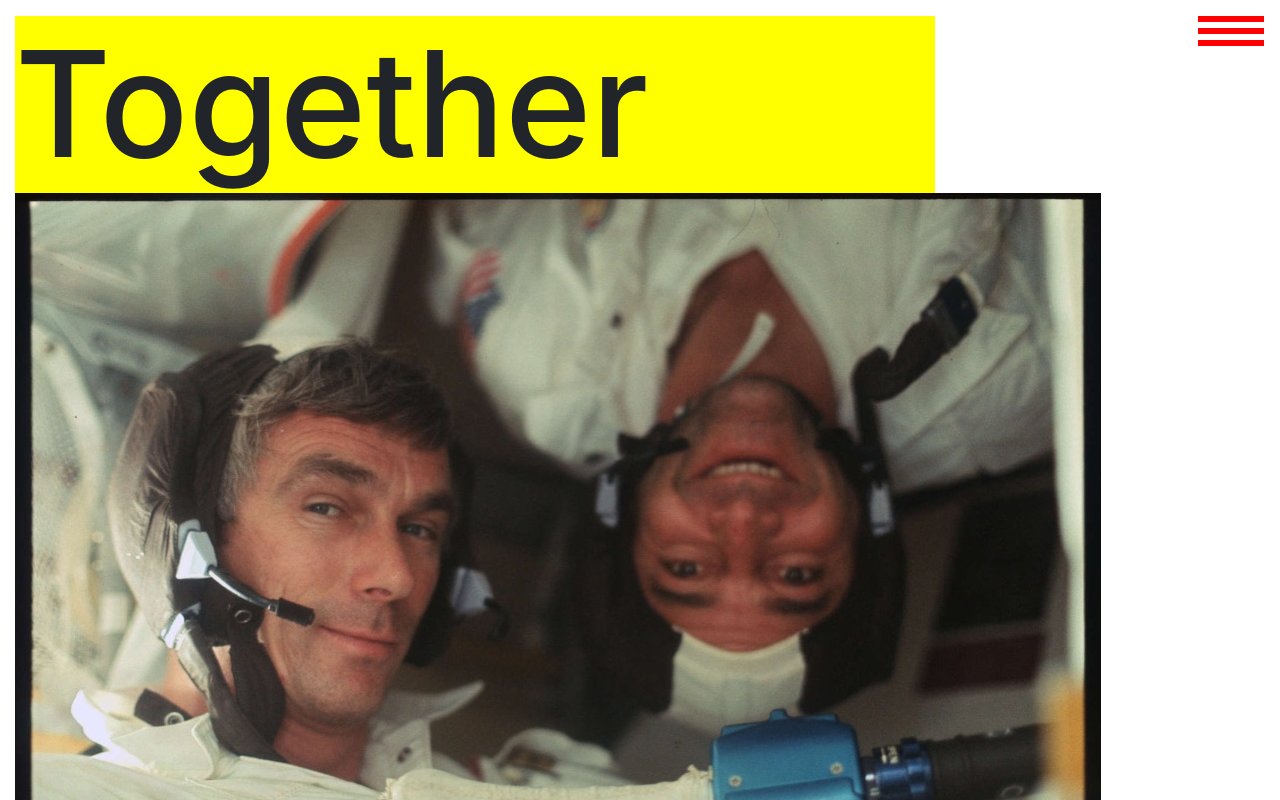
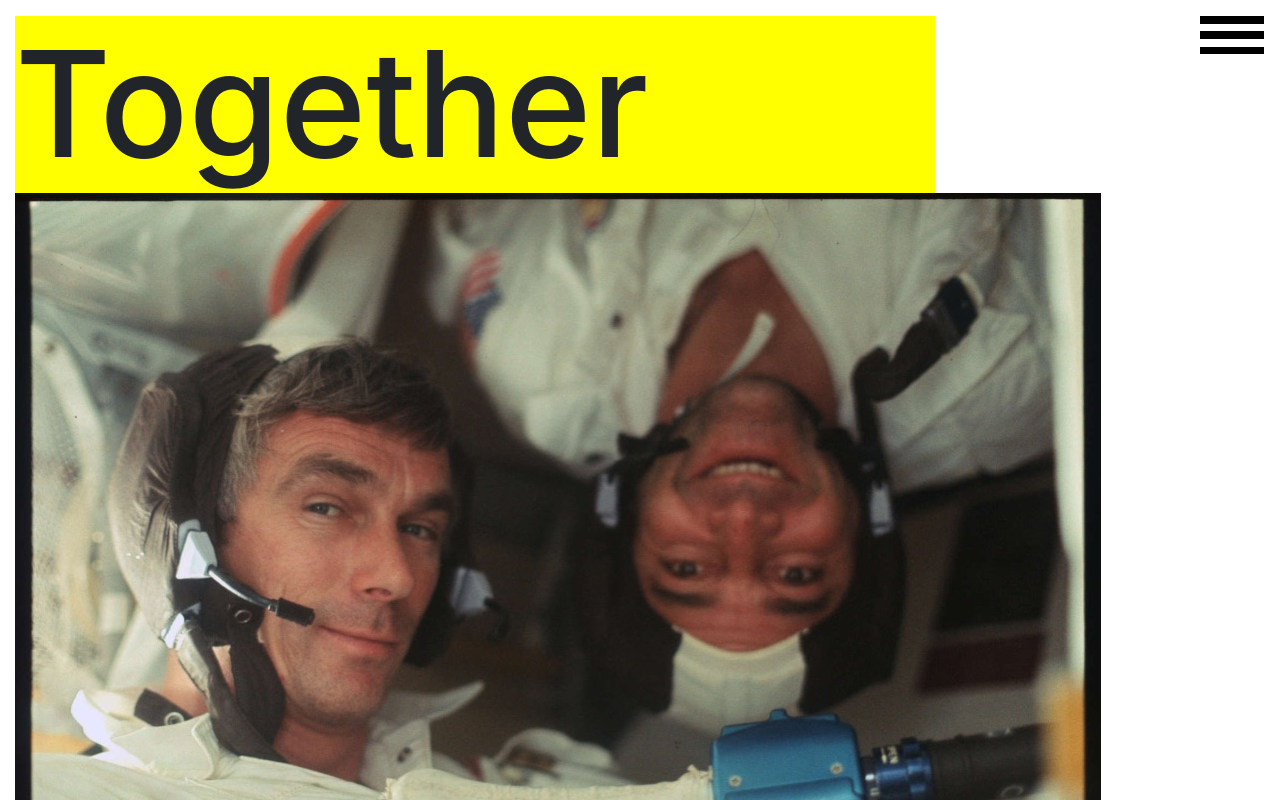
Before and after one commit to alekvuka/my_site_deployed, a React (Create React App) app: page / in a window 1280 px wide. Built offline with nearby package versions, Linux system fonts and the light colour scheme.

Commit message:
add Interval so that the burger menu icon switches between red and black

```diff
--- a/src/App.css
+++ b/src/App.css
@@ -40,21 +40,33 @@
 /* Position and sizing of burger button */
 .bm-burger-button {
   position: fixed;
-  width: 66px;
-  height: 30px;
-  right: 1rem;
-  top: 1rem;
+  width: 5vw;
+  height: 3vw;
+  right: 1em;
+  top: 1em;
 }
 
 /* Color/shape of burger icon bars */
-.bm-burger-bars {
-  background: red;
-}
+
 
 /* Color/shape of burger icon bars on hover*/
 .bm-burger-bars-hover {
   background: #373a47;
 }
+
+/* .bm-burger-bars {
+  background: red;
+} */
+
+.background1 {
+  background: black;
+}
+
+.background2 {
+  background: red;
+}
+
+
 
 /* Position and sizing of clickable cross button */
 .bm-cross-button {
--- a/src/App.js
+++ b/src/App.js
@@ -11,6 +11,7 @@ import './App.css'
 import photo from './a.jpg'
 import hello from './hello.jpg'
 import SideMenu from './components/SideMenu.js'
+import AstroImage from './components/AstroImage.js'
 
 
 class App extends React.Component {
@@ -57,7 +58,7 @@ class App extends React.Component {
     let buildTimer = setTimeout(() => this.addBuild(), 750)
     let somethingTimer = setTimeout(() => this.addSomething(), 1500)
     let togetherTimer = setTimeout(() => this.addTogether(), 2250)
-    let menuAndImageTimer = setTimeout(() => this.addMenuImage(), 3500 )
+    let menuAndImageTimer = setTimeout(() => this.addMenuImage(), 4500 )
     //let addPictureTimer = setTimeout(() => this.addTogether(), 2250)
     //let addMenuTimer = setTimeout(() => this.addTogether(), 2250)
   }
@@ -89,13 +90,11 @@ class App extends React.Component {
       <Row>
         <Col id="page-wrap" xs={10}>
         { this.state.displayTogether === true ? <Together /> : ""}
-        <img alt="astronauts" src={photo}/>
+          { this.state.displayMenuAndImage === true ? <AstroImage/> : ""}
         </Col>
       </Row>
     </Container>
-
     { this.state.displayMenuAndImage === true ? < SideMenu /> : ""}
-
     </div>
   );}
 }
--- /dev/null
+++ b/src/components/AstroImage.js
@@ -0,0 +1,46 @@
+import React, { Component } from 'react'
+import CSSTransitionGroup from 'react-transition-group/CSSTransitionGroup';
+import './background.css'
+import Jumbotron from 'react-bootstrap/Jumbotron'
+import Row from 'react-bootstrap/Row'
+import Container from 'react-bootstrap/Container'
+import Col from 'react-bootstrap/Col'
+import photo from '../a.jpg'
+
+class AstroImage extends Component {
+
+  constructor(props) {
+    super(props)
+    this.state = {
+      display: true,
+    };
+  }
+
+  componentDidMount() {
+    let timer = setTimeout(() => this.setState({display: false}), 2250)
+  }
+
+  componentWillUnmount() {
+     clearTimeout(this.timer);
+  }
+
+    render() {
+
+
+      return (
+        <div>
+          <CSSTransitionGroup
+            transitionName="example"
+            transitionAppear={true}
+            transitionAppearTimeout={1000}
+            transitionEnter={false}
+            transitionLeaveTimeout={1000}>
+            <img alt="astronauts" src={photo}/>
+          </CSSTransitionGroup>
+        </div>
+
+      );
+    }
+}
+
+export default AstroImage
--- a/src/components/SideMenu.js
+++ b/src/components/SideMenu.js
@@ -13,28 +13,44 @@ class SideMenu extends Component {
     super(props)
     this.state = {
       display: true,
+      color: "red"
     };
+  }
+
+  changeColor = () => {
+    if(this.state.color === "black") {
+      this.setState((prevState, props) => ({
+        prevState,
+        color: "red"
+      }))
+    } else {
+      this.setState((prevState, props) => ({
+        prevState,
+        color: "black"
+      }))
+    }
   }
 
   componentDidMount() {
     let timer = setTimeout(() => this.setState({display: false}), 3000)
+    let interval = setInterval(() => this.changeColor() , 1000)
   }
 
   componentWillUnmount() {
      clearTimeout(this.timer);
+     clearInterval(this.interval)
   }
 
     render() {
       return (
         <div>
-
         <CSSTransitionGroup
           transitionName="example"
           transitionAppear={true}
           transitionAppearTimeout={1000}
           transitionEnter={false}
           transitionLeave={false}>
-          <Menu right pageWrapId={ "page-wrap" } outerContainerId={ "outer-container" }>
+          <Menu right pageWrapId={ "page-wrap" } outerContainerId={ "outer-container" } burgerBarClassName={ this.state.color === 'red' ? "background2" : "background1"}>
             <nav class="bm-item-list" >
               <a href=""><h1>Projects</h1></a>
               <a href=""><h1>LinkedIn</h1></a>
@@ -43,9 +59,7 @@ class SideMenu extends Component {
             </nav>
           </Menu>
         </CSSTransitionGroup>
-
         </div>
-
       );
     }
 }
```
